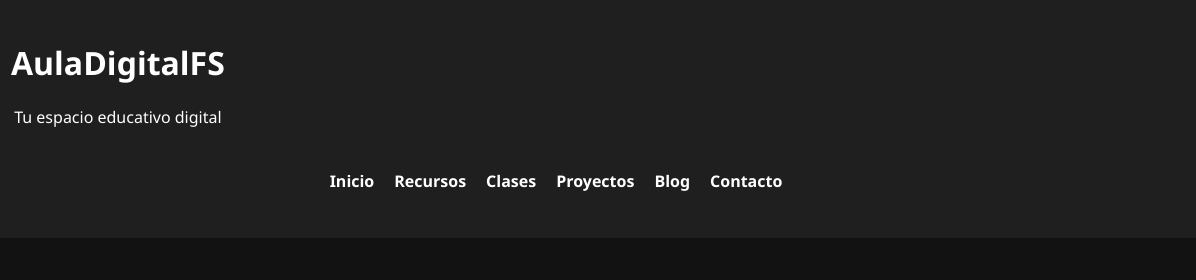
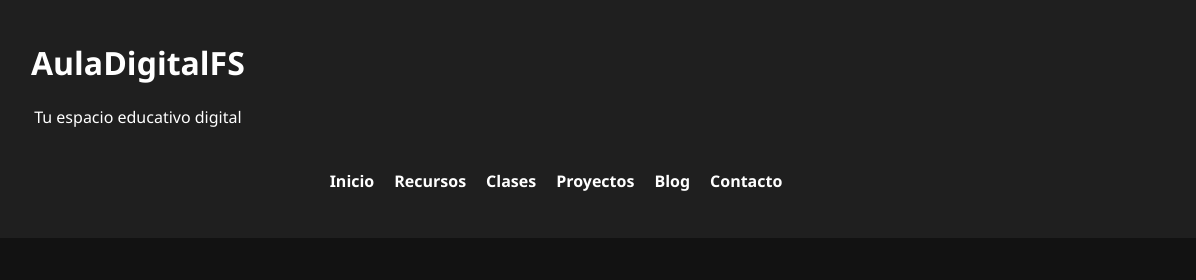
Before and after one commit to AulaDigitalFS/AulaDigitalFS, a plain HTML site: page index.html in a window 1280 px wide. Shown: the top 280 px of the page, 84-1280 px from the left. Drawn offline with Linux system fonts and the light colour scheme.

Commit message:
Update style.css
logotipo

```diff
--- a/style.css
+++ b/style.css
@@ -23,7 +23,7 @@ header {
   display: flex;
   align-items: left;
   justify-content: left;
-  gap: 15px;
+  gap: 35px;
   flex-wrap: wrap;
 }
 
```
